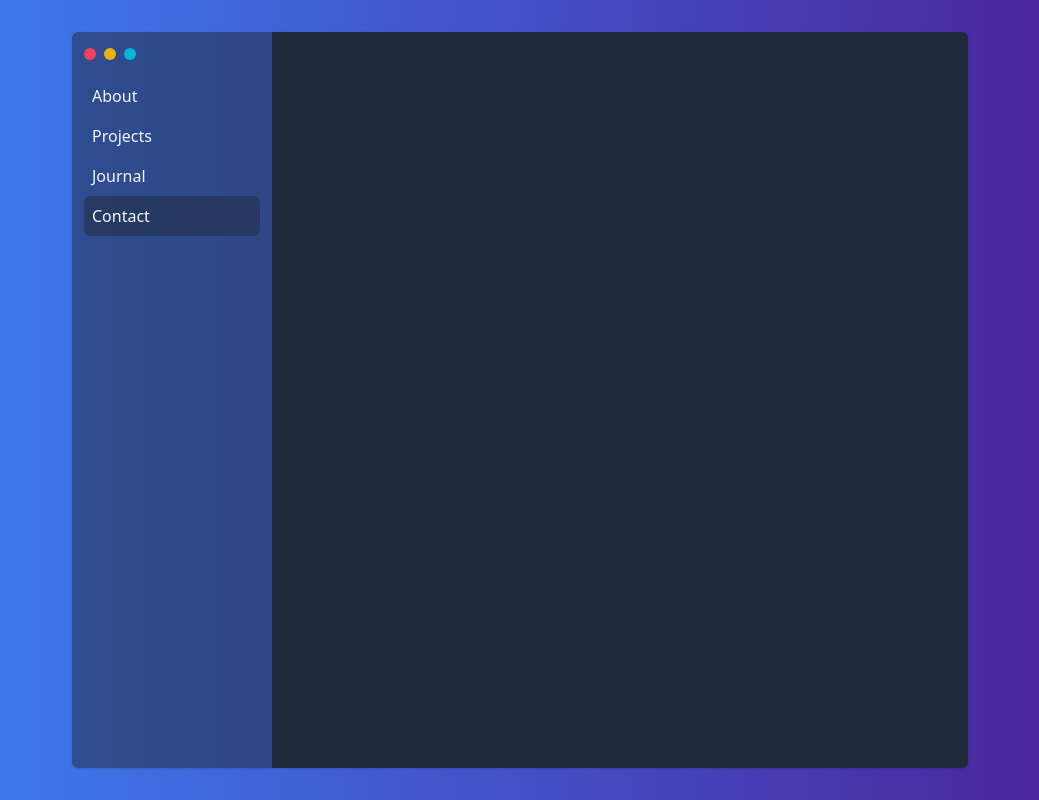
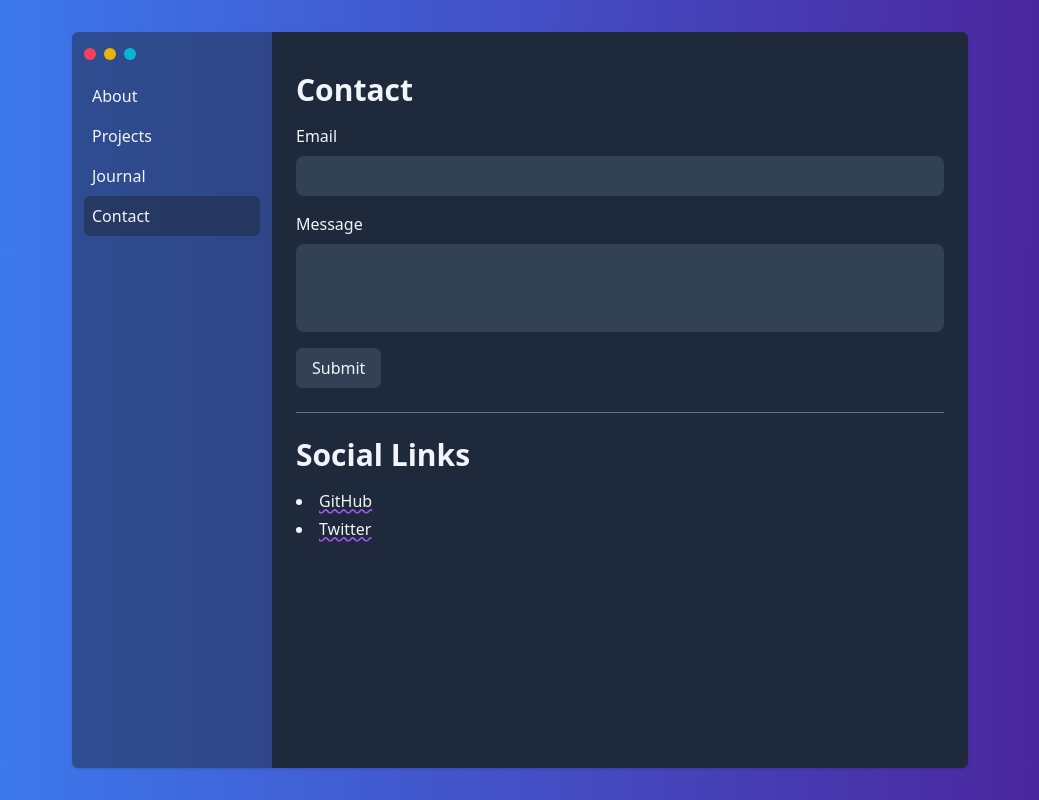
Before and after one commit to marugy99/marucodesv2, an Astro site: page /contact in a window 1280 px wide. Shown: the whole page, without its empty margins (120-1159 px from the left). Built offline with nearby package versions, Linux system fonts and the light colour scheme; Astro itself is replaced by a stand-in of ours.

Commit message:
Add contact form

```diff
--- a/src/pages/contact.astro
+++ b/src/pages/contact.astro
@@ -4,5 +4,64 @@ import Layout from "../layouts/Layout.astro";
 ---
 
 <Layout>
-  <Finder />
+  <Finder>
+    <h1 class="mt-4 text-3xl font-semibold text-slate-100">Contact</h1>
+    <form
+      class="mt-4 space-y-4 text-slate-100"
+      name="contact"
+      action="/contact"
+      method="POST"
+      data-netlify="true"
+    >
+      <input type="hidden" name="form-name" value="contact" />
+      <label for="email" class="block">
+        Email
+        <input
+          class="block w-full p-2 mt-2 rounded-lg bg-slate-700"
+          type="email"
+          name="email"
+          id="email"
+          required
+        />
+      </label>
+
+      <label for="message" class="block">
+        Message
+        <textarea
+          class="block w-full p-2 mt-2 rounded-lg resize-none bg-slate-700"
+          name="message"
+          id="message"
+          rows="3"
+          required></textarea>
+      </label>
+      <button
+        type="submit"
+        class="px-4 py-2 rounded-md bg-slate-700 hover:bg-slate-600"
+      >
+        Submit
+      </button>
+    </form>
+
+    <hr class="my-6 border-slate-500" />
+
+    <h2 class="text-3xl font-semibold capitalize text-slate-100">
+      Social links
+    </h2>
+    <ul class="mt-4 space-y-1 list-disc list-inside text-slate-100">
+      <li>
+        <a
+          target="_blank"
+          class="underline decoration-wavy decoration-purple-500"
+          href="https://github.com/marugy99">GitHub</a
+        >
+      </li>
+      <li>
+        <a
+          target="_blank"
+          class="underline decoration-wavy decoration-purple-500"
+          href="https://twitter.com/marulucenat">Twitter</a
+        >
+      </li>
+    </ul>
+  </Finder>
 </Layout>
```
